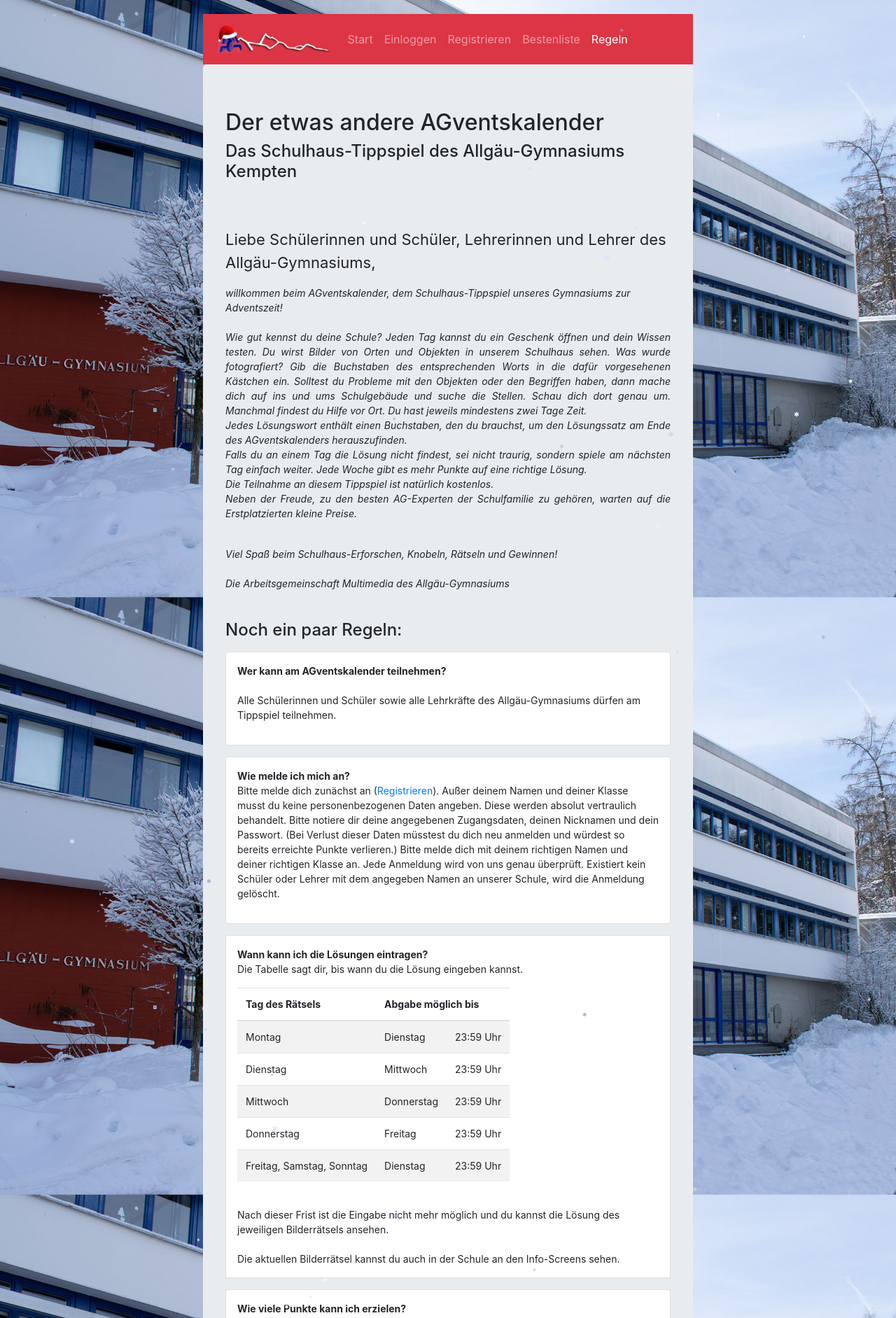
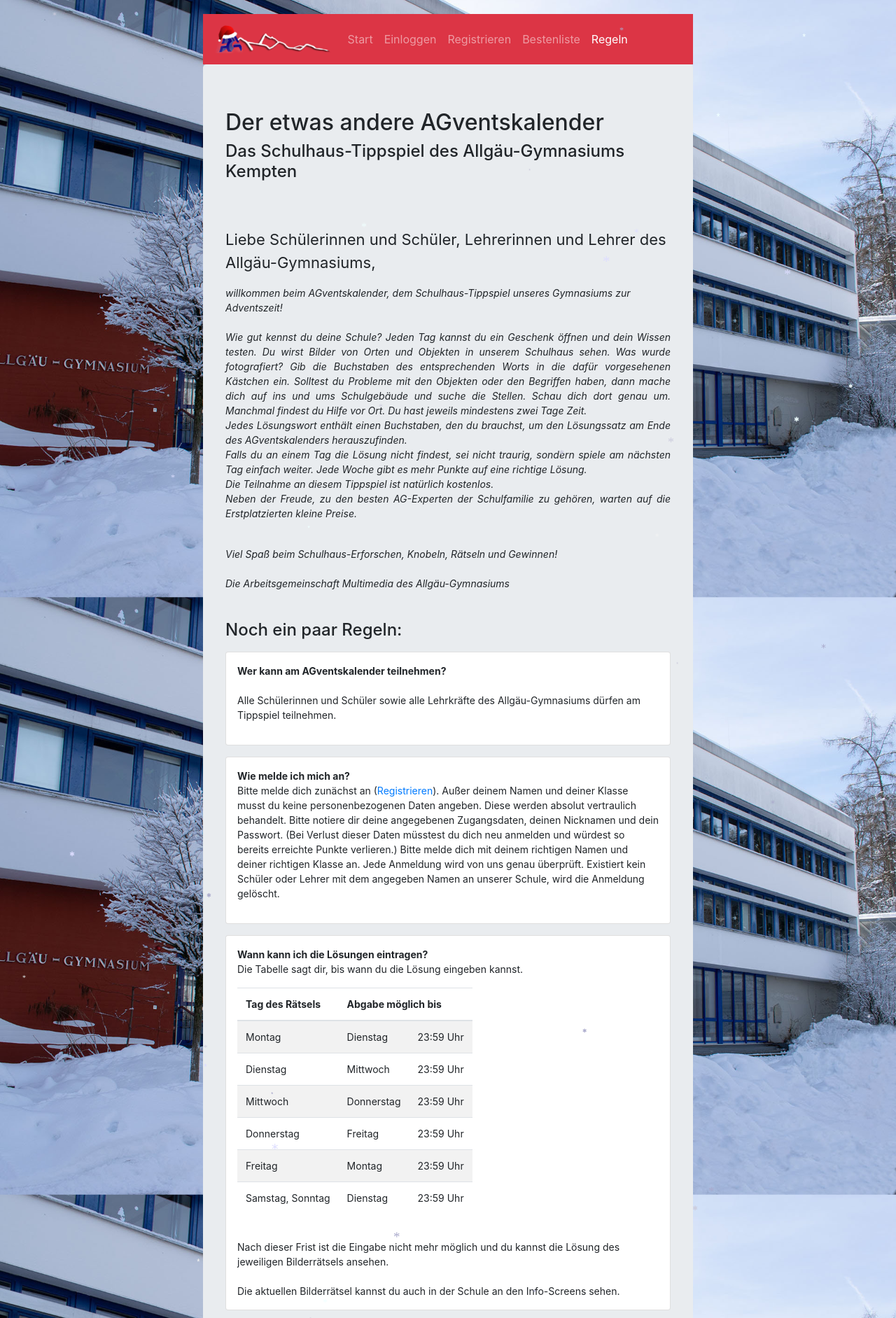
Before and after one commit to hrueger/Adventskalender, a PHP site: page /regeln.php in a window 1280 px wide. Shown: the top 1883 px of the page at 70% size. Run offline with PHP 8.4, Linux system fonts and the light colour scheme.

Commit message:
change friday to be due on  monday

```diff
--- a/regeln.php
+++ b/regeln.php
@@ -87,7 +87,12 @@ require_once("./include/db.inc.php");
 									<td>23:59 Uhr</td>
 								</tr>
 								<tr>
-									<td>Freitag, Samstag, Sonntag</td>
+									<td>Freitag</td>
+									<td>Montag</td>
+									<td>23:59 Uhr</td>
+								</tr>
+								<tr>
+									<td>Samstag, Sonntag</td>
 									<td>Dienstag</td>
 									<td>23:59 Uhr</td>
 								</tr>
```
